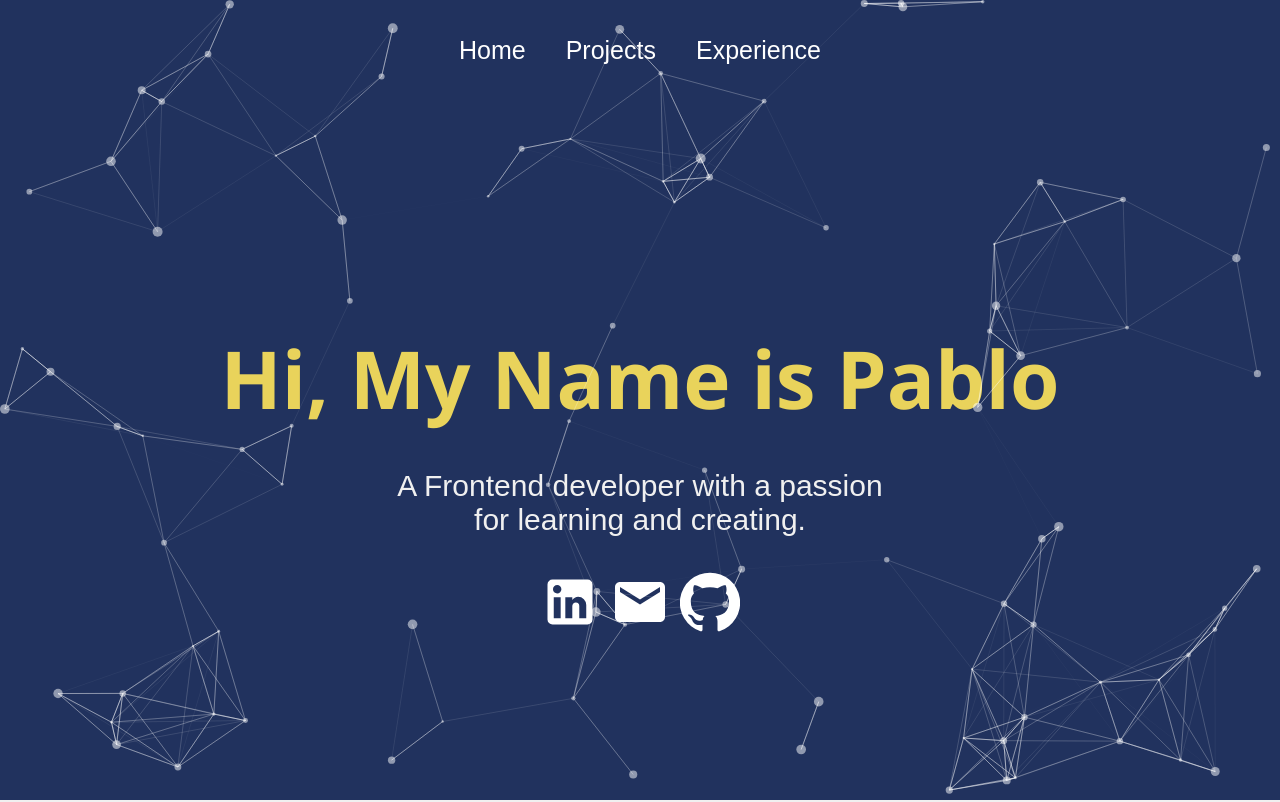
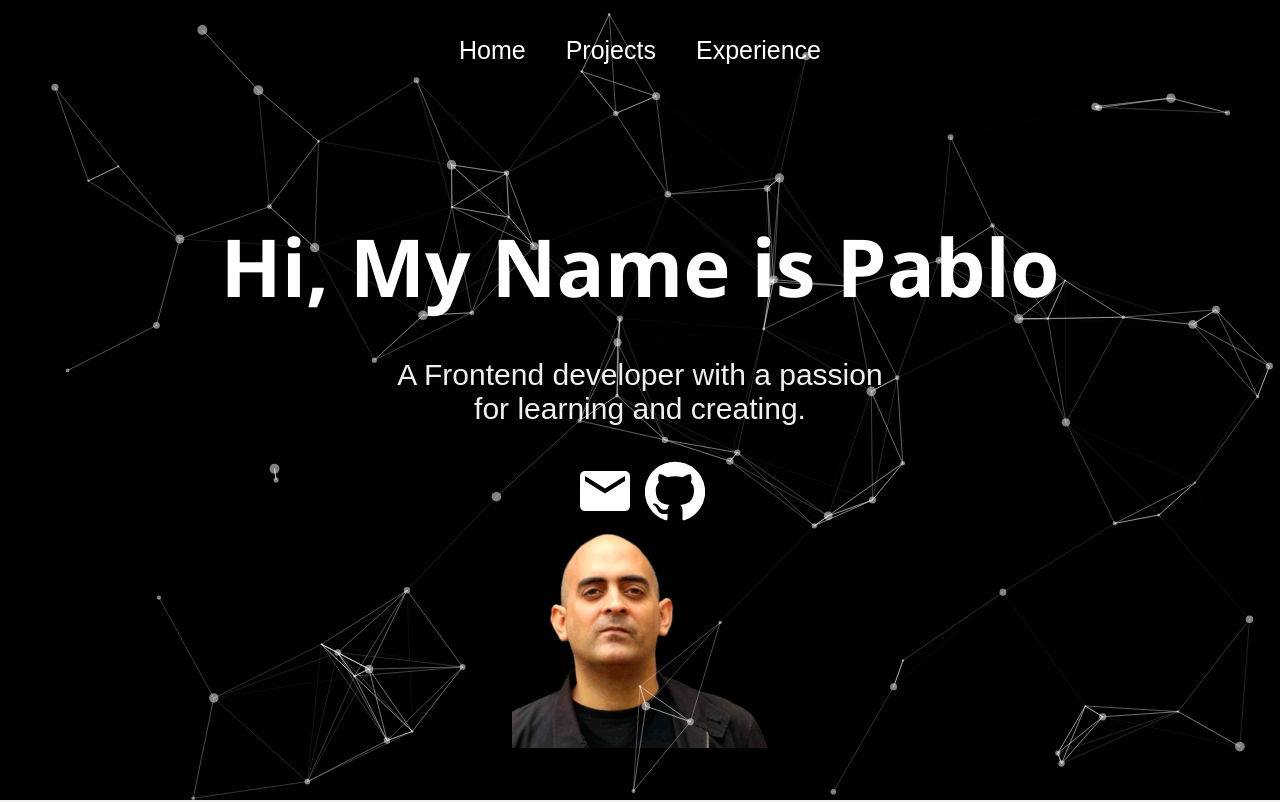
Before and after one commit to pdelbarrio/portfolio, a React (Create React App) app: page / in a window 1280 px wide. Shown: the top 802 px of the page. Built offline with nearby package versions, Linux system fonts and the light colour scheme.

Commit message:
added some changes

```diff
--- a/src/components/Footer.js
+++ b/src/components/Footer.js
@@ -9,10 +9,15 @@ function Footer() {
   return (
     <div className="footer">
       <div className="socialMedia">
-        <InstagramIcon />
-        <TwitterIcon />
-        <FacebookIcon />
-        <LinkedInIcon />
+        <a href="https://www.instagram.com/pablo.del.barrio/" target="_blank">
+          <InstagramIcon />
+        </a>
+        <a href="https://twitter.com/pablo_delbarrio" target="_blank">
+          <TwitterIcon />
+        </a>
+        <a href="https://www.linkedin.com/in/pablo-del-barrio/" target="_blank">
+          <LinkedInIcon />
+        </a>
       </div>
       <p> &copy; 2022 pablo.lol</p>
     </div>
--- /dev/null
+++ b/src/components/Particles.js
@@ -0,0 +1,98 @@
+import React from "react";
+import Particles from "react-tsparticles";
+import { loadFull } from "tsparticles";
+
+function ParticlesComponent() {
+  const particlesInit = async (main) => {
+    // console.log(main);
+
+    await loadFull(main);
+  };
+
+  const particlesLoaded = (container) => {
+    // console.log(container);
+  };
+  return (
+    <Particles
+      id="tsparticles"
+      init={particlesInit}
+      loaded={particlesLoaded}
+      options={{
+        background: {
+          color: {
+            h: 180,
+            s: 100,
+            l: 50,
+          },
+        },
+        fpsLimit: 100,
+        interactivity: {
+          events: {
+            onClick: {
+              enable: true,
+              mode: "push",
+            },
+            onHover: {
+              enable: true,
+              mode: "repulse",
+            },
+            resize: true,
+          },
+          modes: {
+            push: {
+              quantity: 4,
+            },
+            repulse: {
+              distance: 200,
+              duration: 0.4,
+            },
+          },
+        },
+        particles: {
+          color: {
+            value: "#ffffff",
+          },
+          links: {
+            color: "#ffffff",
+            distance: 150,
+            enable: true,
+            opacity: 0.5,
+            width: 1,
+          },
+          collisions: {
+            enable: true,
+          },
+          move: {
+            direction: "none",
+            enable: true,
+            outModes: {
+              default: "bounce",
+            },
+            random: false,
+            speed: 1,
+            straight: false,
+          },
+          number: {
+            density: {
+              enable: true,
+              area: 800,
+            },
+            value: 80,
+          },
+          opacity: {
+            value: 0.5,
+          },
+          shape: {
+            type: "circle",
+          },
+          size: {
+            value: { min: 1, max: 5 },
+          },
+        },
+        detectRetina: true,
+      }}
+    />
+  );
+}
+
+export default ParticlesComponent;
--- a/src/pages/Experience.js
+++ b/src/pages/Experience.js
@@ -6,15 +6,17 @@ import {
 import "react-vertical-timeline-component/style.min.css";
 import SchoolIcon from "@material-ui/icons/School";
 import WorkIcon from "@material-ui/icons/Work";
+import ParticlesComponent from "../components/Particles";
 
 function Experience() {
   return (
     <div className="experience">
-      <VerticalTimeline lineColor="#3e497a">
+      <ParticlesComponent />
+      <VerticalTimeline lineColor="#000000">
         <VerticalTimelineElement
           className="vertical-timeline-element--education"
           date="2000 - 2002"
-          iconStyle={{ background: "#3e497a", color: "#fff" }}
+          iconStyle={{ background: "#000000", color: "#fff" }}
           icon={<SchoolIcon />}
         >
           <h3 className="vertical-timeline-element-title">
@@ -28,7 +30,7 @@ function Experience() {
         <VerticalTimelineElement
           className="vertical-timeline-element--work"
           date="2002 - 2020"
-          iconStyle={{ background: "#e9d35b", color: "#fff" }}
+          iconStyle={{ background: "#ea0d0d", color: "#fff" }}
           icon={<WorkIcon />}
         >
           <h3 className="vertical-timeline-element-title">
@@ -40,7 +42,7 @@ function Experience() {
         <VerticalTimelineElement
           className="vertical-timeline-element--education"
           date="OCT 2020 – DEC 2020"
-          iconStyle={{ background: "#3e497a", color: "#fff" }}
+          iconStyle={{ background: "#000000", color: "#fff" }}
           icon={<SchoolIcon />}
         >
           <h3 className="vertical-timeline-element-title">
@@ -56,7 +58,7 @@ function Experience() {
         <VerticalTimelineElement
           className="vertical-timeline-element--education"
           date="MARCH 2021 - MAY 2021"
-          iconStyle={{ background: "#3e497a", color: "#fff" }}
+          iconStyle={{ background: "#000000", color: "#fff" }}
           icon={<SchoolIcon />}
         >
           <h3 className="vertical-timeline-element-title">
@@ -71,7 +73,7 @@ function Experience() {
         <VerticalTimelineElement
           className="vertical-timeline-element--work"
           date="November 2021 – February 2022"
-          iconStyle={{ background: "#e9d35b", color: "#fff" }}
+          iconStyle={{ background: "#39c40e", color: "#fff" }}
           icon={<WorkIcon />}
         >
           <h3 className="vertical-timeline-element-title">
--- a/src/pages/Home.js
+++ b/src/pages/Home.js
@@ -3,112 +3,27 @@ import LinkedInIcon from "@material-ui/icons/LinkedIn";
 import EmailIcon from "@material-ui/icons/Email";
 import GithubIcon from "@material-ui/icons/GitHub";
 import "../styles/Home.css";
-import Particles from "react-tsparticles";
-import { loadFull } from "tsparticles";
+import ParticlesComponent from "../components/Particles";
+import fototrans from "../assets/transbg.png";
 
 function Home() {
-  const particlesInit = async (main) => {
-    console.log(main);
-
-    // you can initialize the tsParticles instance (main) here, adding custom shapes or presets
-    // this loads the tsparticles package bundle, it's the easiest method for getting everything ready
-    // starting from v2 you can add only the features you need reducing the bundle size
-    await loadFull(main);
-  };
-
-  const particlesLoaded = (container) => {
-    console.log(container);
-  };
-
   return (
     <div className="home">
       <div className="about">
         <h2> Hi, My Name is Pablo</h2>
         <div className="prompt">
-          <Particles
-            id="tsparticles"
-            init={particlesInit}
-            loaded={particlesLoaded}
-            options={{
-              background: {
-                color: {
-                  h: 180,
-                  s: 100,
-                  l: 50,
-                },
-              },
-              fpsLimit: 100,
-              interactivity: {
-                events: {
-                  onClick: {
-                    enable: true,
-                    mode: "push",
-                  },
-                  onHover: {
-                    enable: true,
-                    mode: "repulse",
-                  },
-                  resize: true,
-                },
-                modes: {
-                  push: {
-                    quantity: 4,
-                  },
-                  repulse: {
-                    distance: 200,
-                    duration: 0.4,
-                  },
-                },
-              },
-              particles: {
-                color: {
-                  value: "#ffffff",
-                },
-                links: {
-                  color: "#ffffff",
-                  distance: 150,
-                  enable: true,
-                  opacity: 0.5,
-                  width: 1,
-                },
-                collisions: {
-                  enable: true,
-                },
-                move: {
-                  direction: "none",
-                  enable: true,
-                  outModes: {
-                    default: "bounce",
-                  },
-                  random: false,
-                  speed: 4,
-                  straight: false,
-                },
-                number: {
-                  density: {
-                    enable: true,
-                    area: 800,
-                  },
-                  value: 80,
-                },
-                opacity: {
-                  value: 0.5,
-                },
-                shape: {
-                  type: "circle",
-                },
-                size: {
-                  value: { min: 1, max: 5 },
-                },
-              },
-              detectRetina: true,
-            }}
-          />
+          <ParticlesComponent />
 
           <p>A Frontend developer with a passion for learning and creating.</p>
-          <LinkedInIcon />
-          <EmailIcon />
-          <GithubIcon />
+          <a href="mailto:pablodbb@gmail.com" target="_blank">
+            <EmailIcon />
+          </a>
+          <a href="https://github.com/pdelbarrio" target="_blank">
+            <GithubIcon />
+          </a>
+          <div>
+            <img className="fotopablo" src={fototrans} alt="Pablo" />
+          </div>
         </div>
       </div>
       <div className="skills">
--- a/src/pages/Projects.js
+++ b/src/pages/Projects.js
@@ -1,4 +1,5 @@
 import React from "react";
+import ParticlesComponent from "../components/Particles";
 import ProjectItem from "../components/ProjectItem";
 import { ProjectList } from "../helpers/ProjectList";
 
@@ -7,6 +8,7 @@ import "../styles/Projects.css";
 function Projects() {
   return (
     <div className="projects">
+      <ParticlesComponent />
       <h1> My Personal Projects</h1>
       <div className="projectList">
         {ProjectList.map((project, idx) => {
--- a/src/styles/Footer.css
+++ b/src/styles/Footer.css
@@ -1,7 +1,8 @@
 .footer {
   width: 100%;
   height: 200px;
-  background: #21325e;
+  /* background: #21325e; */
+  background: #000000;
   display: flex;
   justify-content: center;
   align-items: center;
--- a/src/styles/Home.css
+++ b/src/styles/Home.css
@@ -2,7 +2,8 @@
   width: 100%;
   align-items: center;
   font-family: "Arial", sans-serif;
-  color: #3e497a;
+  /* color: #3e497a; */
+  color: #000000;
 }
 
 .about {
@@ -13,14 +14,15 @@
   justify-content: center;
   align-items: center;
   text-align: center;
-  background-color: #21325e;
+  /* background-color: #21325e; */
+  background-color: #000000;
   color: #f0f0f0;
 }
 
 .about h2 {
   font-family: "Segoe UI", Tahoma, Geneva, Verdana, sans-serif;
   font-size: 80px;
-  color: #e9d35b;
+  color: #ffffff;
   height: 50px;
 }
 
@@ -33,7 +35,9 @@
   margin: 5px;
   color: white;
 }
-
+.fotopablo {
+  width: 50%;
+}
 .skills {
   font-size: 35px;
   width: 100%;
--- a/src/styles/Navbar.css
+++ b/src/styles/Navbar.css
@@ -1,7 +1,8 @@
 .navbar {
   width: 100%;
   height: 100px;
-  background: #21325e;
+  /* background: #21325e; */
+  background: #000000;
 }
 
 .links {
```
Also changed, not shown: src/assets/transbg.png (added).
